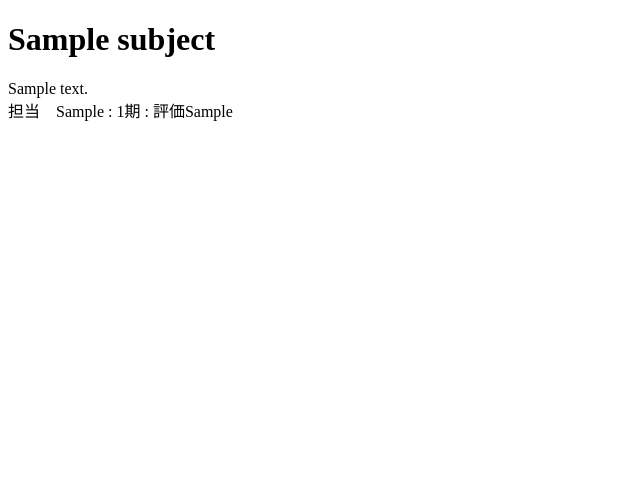
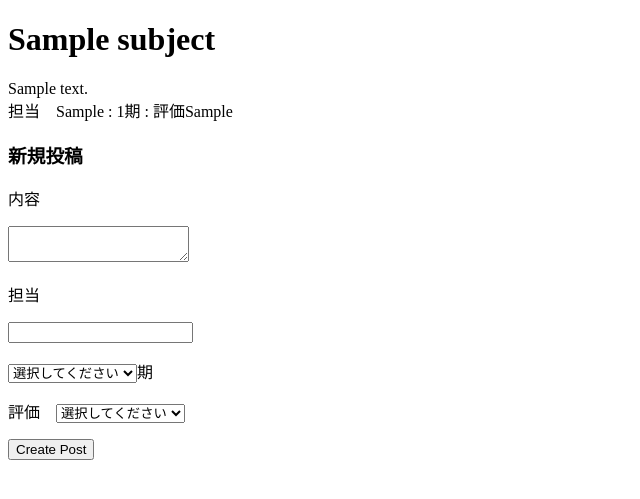
Before and after one commit to black315/uoa_eval, a Rails app: page /subjects/show/1 in a window 1280 px wide. Shown: the top 499 px of the page, without its empty margins (0-640 px from the left). Run offline with Rails 7, Linux system fonts and the light colour scheme; tables that the repository leaves empty hold one stand-in row (values such as "Sample post"); style sheets or scripts are compiled from the project's sources.

Commit message:
add feature create new post

```diff
--- a/app/controllers/post_controller.rb
+++ b/app/controllers/post_controller.rb
@@ -1,2 +1,7 @@
 class PostController < ApplicationController
+  def create
+    @post = Post.new(params[:post].permit(:subject_id, :content, :instructor, :period, :rate))
+    @post.save
+    redirect_to subjects_show_path(params[:post]['subject_id'])
+  end
 end
--- a/app/controllers/subjects_controller.rb
+++ b/app/controllers/subjects_controller.rb
@@ -6,6 +6,7 @@ class SubjectsController < ApplicationController
 
   def show
     @subject = Subject.find(params[:id])
+    @newPost = Post.new(:subject_id => params[:id])
     @posts = Post.where(subject_id: params[:id])
   end
 
--- a/app/views/subjects/index.html.erb
+++ b/app/views/subjects/index.html.erb
@@ -1,8 +1,8 @@
 <h1>科目一覧</h1>
 <ul>
-    <% @subjects.each do |subject| %>
-        <li><%= link_to subject.name, subjects_show_path(subject.id) %>
-    <% end %>
+  <% @subjects.each do |subject| %>
+    <li><%= link_to subject.name, subjects_show_path(subject.id) %>
+  <% end %>
 </ul>
 <h1>科目新規登録</h1>
 <%= form_for @newSubject, :url => {:action => 'create'} do |f| %>
--- a/app/views/subjects/show.html.erb
+++ b/app/views/subjects/show.html.erb
@@ -7,3 +7,14 @@
     担当　<%= post.instructor %> : <%= post.period %>期 : 評価<%= post.rate %>
   </div>
 <% end %>
+<h3>新規投稿</h3>
+<%= form_for @newPost, :url => post_create_path do |f| %>
+  <p>内容</p>
+  <p><%= f.text_area :content %></p>
+  <p>担当</p>
+  <p><%= f.text_field :instructor %></p>
+  <p><%= f.select :period, [[27, 27], [26, 26], [25, 25], [24, 24], [23, 23]], :prompt => "選択してください" %>期</p>
+  <p>評価　<%= f.select :rate, [[5, 5], [4, 4], [3, 3], [2, 2], [1, 1]], :prompt => "選択してください" %></p>
+  <%= f.hidden_field :subject_id %>
+  <%= f.submit %>
+<% end %>
--- a/config/routes.rb
+++ b/config/routes.rb
@@ -3,4 +3,5 @@ Rails.application.routes.draw do
   get 'subjects/index'
   get 'subjects/show/:id' => 'subjects#show', as: :subjects_show
   post 'subjects/create' => 'subjects#create'
+  post 'posts/create' => 'post#create', as: :post_create
 end
```
Lines whose indentation alone changed are shown as unchanged.
